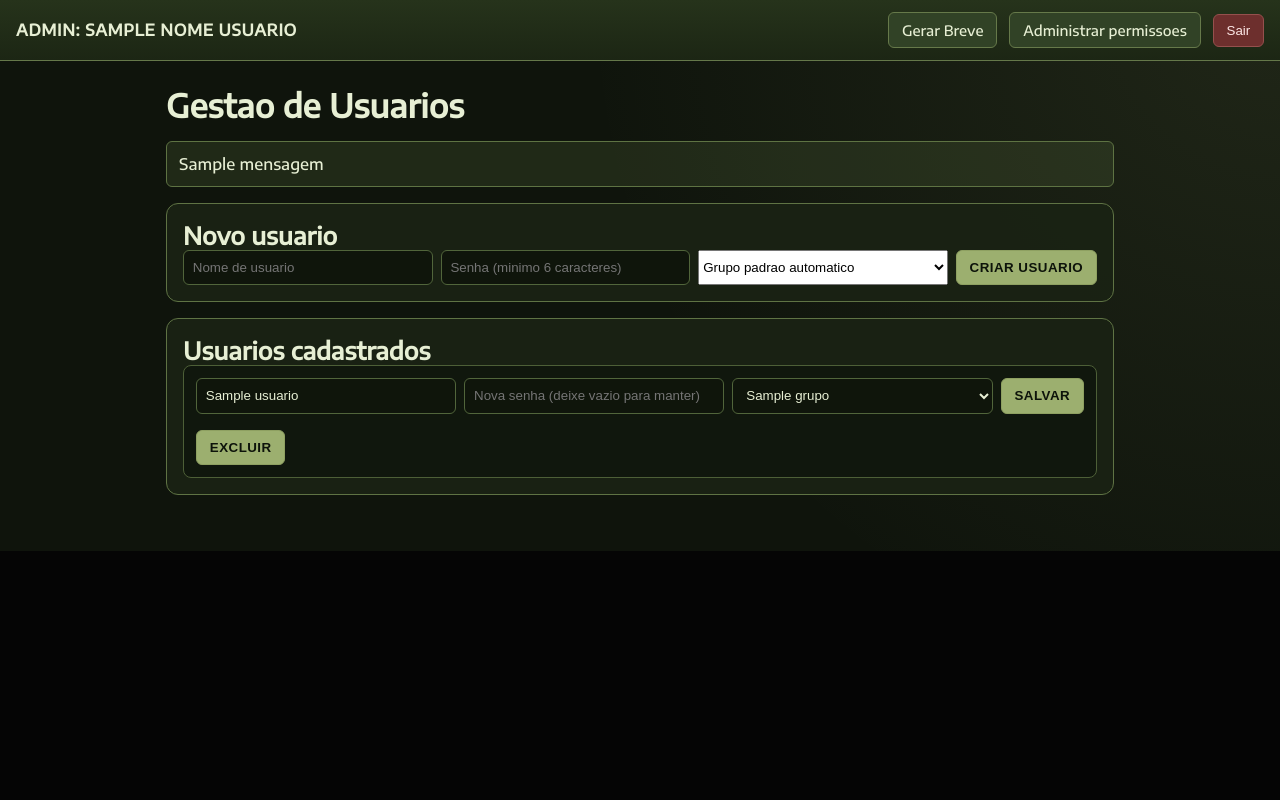
After one commit to lukasalmeida/baec_system, a FastAPI app: template app/templates/admin_users.html in a window 1280 px wide. The commit adds this page. Run offline with FastAPI, Linux system fonts and the light colour scheme; the template is opened without the code that fills it: most values are stand-ins (such as "Sample title", 1, 10 or a date in 2020).

Commit message:
style: Alteração para um layout mais militar

```diff
--- a/app/static/css/auth.css
+++ b/app/static/css/auth.css
@@ -1,32 +1,55 @@
+:root {
+    --military-dark: #13180f;
+    --military-panel: #1a2214;
+    --military-plate: #232d1b;
+    --military-border: #5d7043;
+    --military-highlight: #b8c97f;
+    --military-text: #e7efd4;
+    --military-muted: #a0ad87;
+    --military-danger: #b4453f;
+}
+
 .auth-body {
     margin: 0;
     min-height: 100vh;
     display: flex;
     justify-content: center;
     align-items: center;
-    background: linear-gradient(135deg, #031f35, #144670);
+    background:
+        linear-gradient(145deg, rgba(14, 18, 12, 0.9), rgba(24, 31, 18, 0.95)),
+        repeating-linear-gradient(
+            45deg,
+            rgba(184, 201, 127, 0.06) 0 2px,
+            transparent 2px 14px
+        ),
+        #0b1009;
 }
 
 .auth-wrapper {
     width: 100%;
-    max-width: 420px;
+    max-width: 460px;
     padding: 1rem;
 }
 
 .auth-card {
-    background: #ffffff;
+    background: rgba(20, 27, 16, 0.96);
+    border: 1px solid var(--military-border);
     border-radius: 12px;
     padding: 2rem;
-    box-shadow: 0 12px 24px rgba(0, 0, 0, 0.2);
+    box-shadow: 0 18px 40px rgba(0, 0, 0, 0.45);
 }
 
 .auth-card h1 {
     margin: 0;
+    color: var(--military-highlight);
+    letter-spacing: 0.1rem;
+    text-transform: uppercase;
+    font-family: "Orbitron", "Encode Sans", sans-serif;
 }
 
 .auth-card p {
-    margin-top: 0.5rem;
-    color: #5a5a5a;
+    margin-top: 0.6rem;
+    color: var(--military-muted);
 }
 
 .auth-form {
@@ -73,22 +118,26 @@
     display: flex;
     justify-content: space-between;
     align-items: center;
+    gap: 0.8rem;
     padding: 0.75rem 1rem;
-    background: #f7f9fb;
-    border-bottom: 1px solid #d8dfe8;
+    background:
+        linear-gradient(180deg, #26331b, #1c2614);
+    border-bottom: 1px solid #65784a;
 }
 
 .topbar-user {
-    color: #1f2a36;
+    color: var(--military-text);
     font-weight: 600;
+    text-transform: uppercase;
+    letter-spacing: 0.04rem;
 }
 
 .topbar-button {
-    border: 0;
+    border: 1px solid #95504d;
     border-radius: 6px;
     padding: 0.5rem 0.8rem;
-    background: #c12b2b;
-    color: #ffffff;
+    background: #6d2f2d;
+    color: #fce6e5;
     cursor: pointer;
 }
 
@@ -96,12 +145,14 @@
     display: flex;
     align-items: center;
     gap: 0.75rem;
+    flex-wrap: wrap;
 }
 
 .admin-link-button {
-    background: #15568c;
-    color: #ffffff;
+    background: #314226;
+    color: var(--military-text);
     text-decoration: none;
+    border: 1px solid #66794a;
     padding: 0.5rem 0.8rem;
     border-radius: 6px;
     font-size: 0.9rem;
@@ -109,18 +160,21 @@
 
 .admin-body {
     margin: 0;
-    background: #eff4f8;
+    background:
+        radial-gradient(circle at top right, rgba(184, 201, 127, 0.1), transparent 50%),
+        #0f140c;
 }
 
 .admin-wrapper {
     max-width: 980px;
     margin: 1.5rem auto;
     padding: 0 1rem 2rem;
+    color: var(--military-text);
 }
 
 .admin-card {
-    background: #ffffff;
-    border: 1px solid #d8e1ea;
+    background: rgba(26, 34, 20, 0.95);
+    border: 1px solid #5f7344;
     border-radius: 12px;
     padding: 1rem;
     margin-top: 1rem;
@@ -132,22 +186,44 @@
     gap: 0.5rem;
 }
 
+.admin-form-grid-users {
+    grid-template-columns: 1fr 1fr 1fr auto;
+}
+
 .admin-form-grid input,
 .admin-item input,
 .admin-item select,
 .admin-item-inline select {
     padding: 0.55rem;
-    border: 1px solid #cfd8e1;
+    border: 1px solid #51653b;
     border-radius: 6px;
+    background: #0f150b;
+    color: var(--military-text);
 }
 
 .admin-form-grid button,
 .admin-item button,
 .admin-item-inline button {
-    border: 0;
+    border: 1px solid #8ea061;
     border-radius: 6px;
-    background: #15568c;
-    color: #ffffff;
+    background: #9caf6f;
+    color: #0d130a;
+    font-weight: 700;
+    padding: 0.55rem 0.8rem;
+    cursor: pointer;
+    text-transform: uppercase;
+    letter-spacing: 0.03rem;
+}
+
+.admin-delete-form {
+    margin-top: 0.5rem;
+}
+
+.admin-danger-button {
+    border: 1px solid #a35652;
+    border-radius: 6px;
+    background: #7f3734;
+    color: #ffe4e2;
     padding: 0.55rem 0.8rem;
     cursor: pointer;
 }
@@ -159,27 +235,29 @@
 }
 
 .admin-item {
-    border: 1px solid #e2e8ef;
+    border: 1px solid #4d5f37;
     border-radius: 8px;
     padding: 0.75rem;
     display: flex;
     flex-direction: column;
     gap: 0.5rem;
+    background: rgba(14, 20, 11, 0.75);
 }
 
 .admin-item-inline {
-    border: 1px solid #e2e8ef;
+    border: 1px solid #4d5f37;
     border-radius: 8px;
     padding: 0.75rem;
     display: grid;
     grid-template-columns: minmax(180px, 1fr) 1fr auto;
     gap: 0.5rem;
     align-items: center;
+    background: rgba(14, 20, 11, 0.75);
 }
 
 .admin-item-title {
     font-weight: 700;
-    color: #1f2a36;
+    color: var(--military-highlight);
 }
 
 .admin-user-name {
@@ -197,14 +275,16 @@
     align-items: center;
     gap: 0.4rem;
     font-size: 0.9rem;
+    color: var(--military-text);
 }
 
 .auth-success {
     margin-top: 1rem;
     padding: 0.75rem;
     border-radius: 6px;
-    background: #e8fff1;
-    color: #1d6d3a;
+    border: 1px solid #5e7343;
+    background: rgba(94, 115, 67, 0.22);
+    color: var(--military-text);
 }
 
 @media (max-width: 900px) {
--- a/app/templates/admin_permissions.html
+++ b/app/templates/admin_permissions.html
@@ -13,6 +13,7 @@
     <span class="topbar-user">Admin: {{ nome_usuario }}</span>
     <div class="topbar-actions">
         <a href="/gerar-breve" class="admin-link-button">Gerar Breve</a>
+        <a href="/admin/usuario" class="admin-link-button">Gestao de usuarios</a>
         <form action="/logout" method="post">
             <button type="submit" class="topbar-button">Sair</button>
         </form>
--- /dev/null
+++ b/app/templates/admin_users.html
@@ -0,0 +1,79 @@
+<!DOCTYPE html>
+<html lang="pt-BR">
+<head>
+    <meta charset="UTF-8">
+    <meta name="viewport" content="width=device-width, initial-scale=1.0">
+    <title>Admin Usuarios</title>
+    <link rel="stylesheet" href="/static/css/font.css">
+    <link rel="stylesheet" href="/static/css/globals.css">
+    <link rel="stylesheet" href="/static/css/auth.css">
+</head>
+<body class="admin-body">
+<header class="topbar">
+    <span class="topbar-user">Admin: {{ nome_usuario }}</span>
+    <div class="topbar-actions">
+        <a href="/gerar-breve" class="admin-link-button">Gerar Breve</a>
+        <a href="/admin/permissoes" class="admin-link-button">Administrar permissoes</a>
+        <form action="/logout" method="post">
+            <button type="submit" class="topbar-button">Sair</button>
+        </form>
+    </div>
+</header>
+
+<main class="admin-wrapper">
+    <h1>Gestao de Usuarios</h1>
+
+    {% if mensagem %}
+    <div class="auth-success">{{ mensagem }}</div>
+    {% endif %}
+
+    {% if erro %}
+    <div class="auth-error">{{ erro }}</div>
+    {% endif %}
+
+    <section class="admin-card">
+        <h2>Novo usuario</h2>
+        <form action="/admin/usuario/create" method="post" class="admin-form-grid admin-form-grid-users">
+            <input name="nome_usuario" placeholder="Nome de usuario" required>
+            <input name="senha" type="password" placeholder="Senha (minimo 6 caracteres)" required>
+            <select name="id_grupo">
+                <option value="">Grupo padrao automatico</option>
+                {% for grupo in grupos %}
+                <option value="{{ grupo.id }}">{{ grupo.nome }}</option>
+                {% endfor %}
+            </select>
+            <button type="submit">Criar usuario</button>
+        </form>
+    </section>
+
+    <section class="admin-card">
+        <h2>Usuarios cadastrados</h2>
+        <div class="admin-list">
+            {% for usuario in usuarios %}
+            <div class="admin-item">
+                <form action="/admin/usuario/update/{{ usuario.id }}" method="post" class="admin-form-grid admin-form-grid-users">
+                    <input type="text" name="nome_usuario" value="{{ usuario.nome_usuario }}" required>
+                    <input type="password" name="nova_senha" placeholder="Nova senha (deixe vazio para manter)">
+                    <select name="id_grupo" required>
+                        {% for grupo in grupos %}
+                        <option
+                            value="{{ grupo.id }}"
+                            {% if usuario.grupos and usuario.grupos[0].id == grupo.id %}selected{% endif %}
+                        >
+                            {{ grupo.nome }}
+                        </option>
+                        {% endfor %}
+                    </select>
+                    <button type="submit">Salvar</button>
+                </form>
+
+                <form action="/admin/usuario/delete/{{ usuario.id }}" method="post" class="admin-delete-form">
+                    <button type="submit" class="admin-danger-button">Excluir</button>
+                </form>
+            </div>
+            {% endfor %}
+        </div>
+    </section>
+</main>
+</body>
+</html>
--- a/app/templates/breve.html
+++ b/app/templates/breve.html
@@ -24,6 +24,7 @@
     <div class="topbar-actions">
         {% if pode_gerenciar_permissoes %}
         <a href="/admin/permissoes" class="admin-link-button">Administrar permissoes</a>
+        <a href="/admin/usuario" class="admin-link-button">Gestao de usuarios</a>
         {% endif %}
         <form action="/logout" method="post">
             <button type="submit" class="topbar-button">Sair</button>
```
Also changed, not shown: other parts of app/static/css/auth.css (+46 -10 lines), app/routes/admin.py (+221 -15 lines), app/static/css/layout.css (+5 -3 lines).
